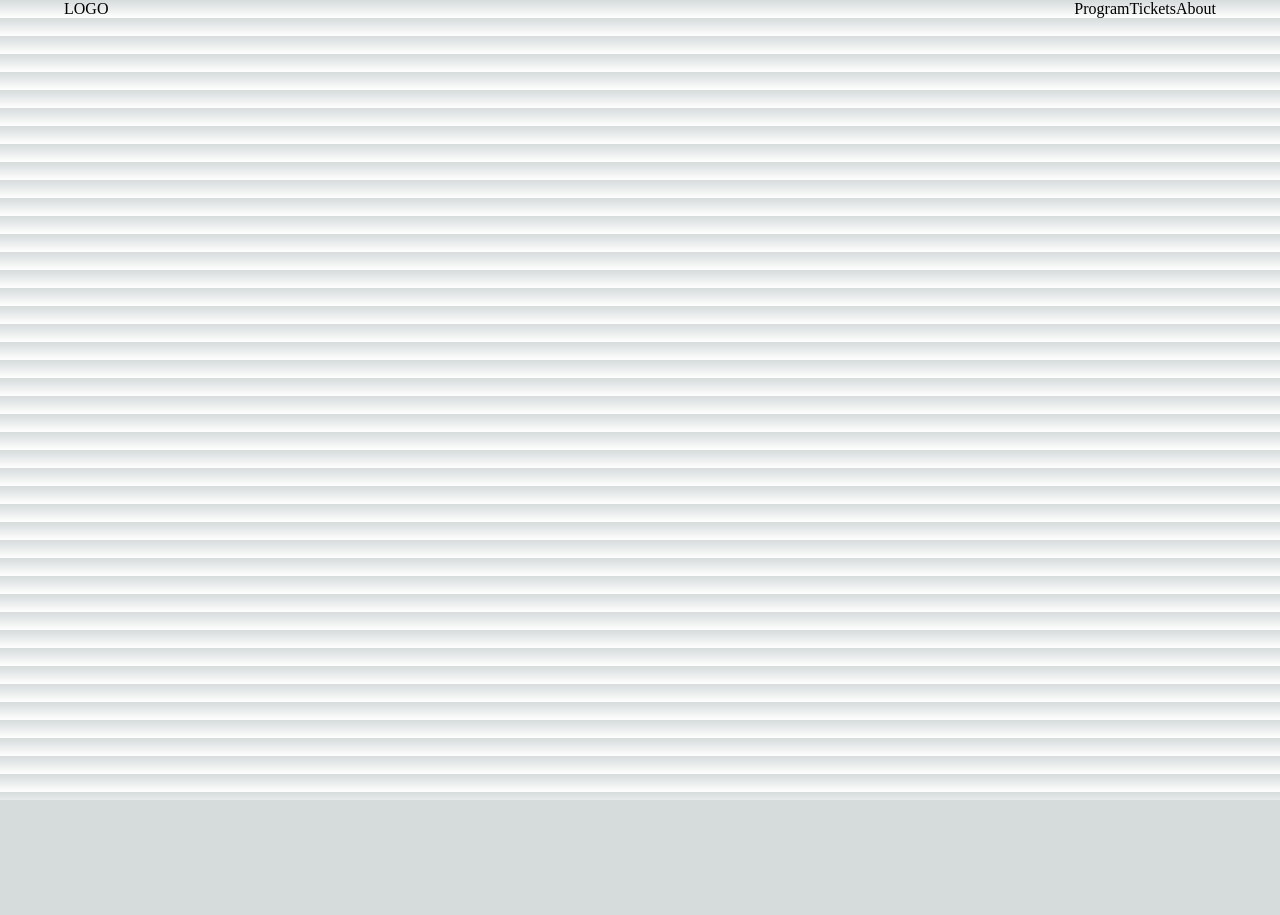
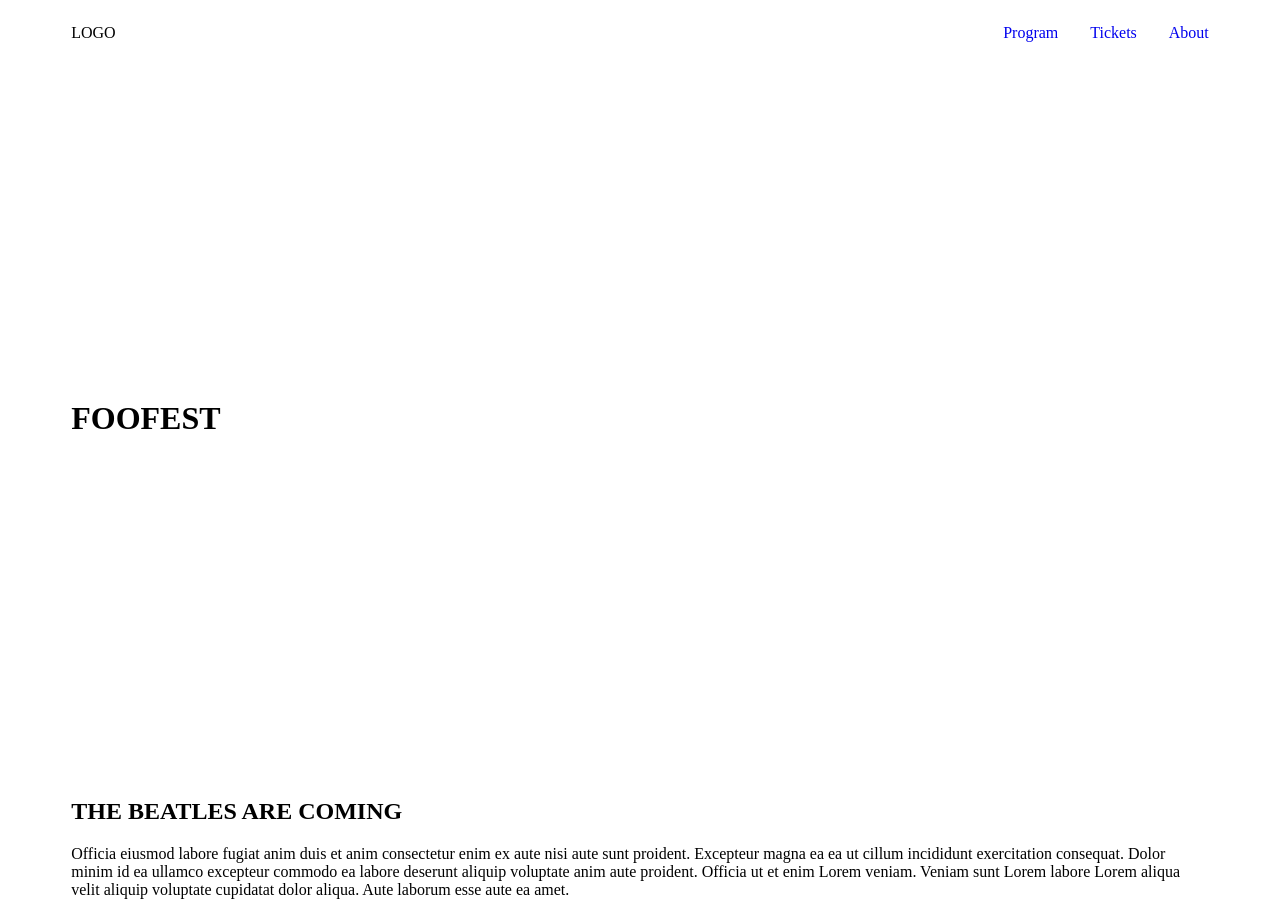
Before and after one commit to ozolinala/fooFestApp-forked, a Next.js app: page / in a window 1280 px wide. Before the commit the page ends 800 px from the top, so only its background shows below. Built offline with nearby package versions, Linux system fonts and the light colour scheme.

Commit message:
Hero section + announcements

```diff
--- /dev/null
+++ b/pages/components/HeroSection.js
@@ -0,0 +1,13 @@
+import React from "react";
+import styles from "@/styles/Home.module.css";
+
+export const HeroSection = () => {
+  return (
+    <div className={styles.HeroSection}>
+      <div className={styles.heroText}>
+        <h1>FOOFEST</h1>
+      </div>
+      <div className={styles.heroGraphics}></div>
+    </div>
+  );
+};
--- a/pages/index.js
+++ b/pages/index.js
@@ -3,6 +3,7 @@
 import { Inter } from "next/font/google";
 import styles from "@/styles/Home.module.css";
 import { Navbar } from "./components/Navbar";
+import { HeroSection } from "./components/HeroSection";
 
 export default function Home() {
   return (
@@ -13,13 +14,28 @@
         <meta name="viewport" content="width=device-width, initial-scale=1" />
         <link rel="icon" href="/favicon.ico" />
       </Head>
-      <body className={styles.Body}>
-        <header>
-          <Navbar />
-        </header>
-        <main></main>
-        <footer></footer>
-      </body>
+      <header className={styles.Header}>
+        <Navbar />
+      </header>
+      <main className={styles.Main}>
+        <HeroSection />
+        <div className={styles.announcementRightPic}>
+          <div>
+            <h2>THE BEATLES ARE COMING</h2>
+            <p>
+              Officia eiusmod labore fugiat anim duis et anim consectetur enim
+              ex aute nisi aute sunt proident. Excepteur magna ea ea ut cillum
+              incididunt exercitation consequat. Dolor minim id ea ullamco
+              excepteur commodo ea labore deserunt aliquip voluptate anim aute
+              proident. Officia ut et enim Lorem veniam. Veniam sunt Lorem
+              labore Lorem aliqua velit aliquip voluptate cupidatat dolor
+              aliqua. Aute laborum esse aute ea amet.
+            </p>
+          </div>
+          <div></div>
+        </div>
+      </main>
+      <footer></footer>
     </>
   );
 }
--- a/styles/Home.module.css
+++ b/styles/Home.module.css
@@ -7,241 +7,23 @@
 .navLinks {
   display: flex;
   list-style: none;
+  gap: 2rem;
+  text-decoration: none;
 }
 
-.Body {
+.Header {
   width: 90%;
   margin: auto;
 }
 
-/*NEXTJS PREMADE STUFF*/
-
-.main {
-  display: flex;
-  flex-direction: column;
-  justify-content: space-between;
-  align-items: center;
-  padding: 6rem;
-  min-height: 100vh;
+.Main {
+  width: 90%;
+  margin: auto;
 }
 
-.description {
-  display: inherit;
-  justify-content: inherit;
-  align-items: inherit;
-  font-size: 0.85rem;
-  max-width: var(--max-width);
+.HeroSection {
+  height: 90vh;
+  display: flex;
+  align-items: center;
   width: 100%;
-  z-index: 2;
-  font-family: var(--font-mono);
 }
-
-.description a {
-  display: flex;
-  justify-content: center;
-  align-items: center;
-  gap: 0.5rem;
-}
-
-.description p {
-  position: relative;
-  margin: 0;
-  padding: 1rem;
-  background-color: rgba(var(--callout-rgb), 0.5);
-  border: 1px solid rgba(var(--callout-border-rgb), 0.3);
-  border-radius: var(--border-radius);
-}
-
-.code {
-  font-weight: 700;
-  font-family: var(--font-mono);
-}
-
-.grid {
-  display: grid;
-  grid-template-columns: repeat(4, minmax(25%, auto));
-  width: var(--max-width);
-  max-width: 100%;
-}
-
-.card {
-  padding: 1rem 1.2rem;
-  border-radius: var(--border-radius);
-  background: rgba(var(--card-rgb), 0);
-  border: 1px solid rgba(var(--card-border-rgb), 0);
-  transition: background 200ms, border 200ms;
-}
-
-.card span {
-  display: inline-block;
-  transition: transform 200ms;
-}
-
-.card h2 {
-  font-weight: 600;
-  margin-bottom: 0.7rem;
-}
-
-.card p {
-  margin: 0;
-  opacity: 0.6;
-  font-size: 0.9rem;
-  line-height: 1.5;
-  max-width: 30ch;
-}
-
-.center {
-  display: flex;
-  justify-content: center;
-  align-items: center;
-  position: relative;
-  padding: 4rem 0;
-}
-
-.center::before {
-  background: var(--secondary-glow);
-  border-radius: 50%;
-  width: 480px;
-  height: 360px;
-  margin-left: -400px;
-}
-
-.center::after {
-  background: var(--primary-glow);
-  width: 240px;
-  height: 180px;
-  z-index: -1;
-}
-
-.center::before,
-.center::after {
-  content: "";
-  left: 50%;
-  position: absolute;
-  filter: blur(45px);
-  transform: translateZ(0);
-}
-
-.logo {
-  position: relative;
-}
-/* Enable hover only on non-touch devices */
-@media (hover: hover) and (pointer: fine) {
-  .card:hover {
-    background: rgba(var(--card-rgb), 0.1);
-    border: 1px solid rgba(var(--card-border-rgb), 0.15);
-  }
-
-  .card:hover span {
-    transform: translateX(4px);
-  }
-}
-
-@media (prefers-reduced-motion) {
-  .card:hover span {
-    transform: none;
-  }
-}
-
-/* Mobile */
-@media (max-width: 700px) {
-  .content {
-    padding: 4rem;
-  }
-
-  .grid {
-    grid-template-columns: 1fr;
-    margin-bottom: 120px;
-    max-width: 320px;
-    text-align: center;
-  }
-
-  .card {
-    padding: 1rem 2.5rem;
-  }
-
-  .card h2 {
-    margin-bottom: 0.5rem;
-  }
-
-  .center {
-    padding: 8rem 0 6rem;
-  }
-
-  .center::before {
-    transform: none;
-    height: 300px;
-  }
-
-  .description {
-    font-size: 0.8rem;
-  }
-
-  .description a {
-    padding: 1rem;
-  }
-
-  .description p,
-  .description div {
-    display: flex;
-    justify-content: center;
-    position: fixed;
-    width: 100%;
-  }
-
-  .description p {
-    align-items: center;
-    inset: 0 0 auto;
-    padding: 2rem 1rem 1.4rem;
-    border-radius: 0;
-    border: none;
-    border-bottom: 1px solid rgba(var(--callout-border-rgb), 0.25);
-    background: linear-gradient(
-      to bottom,
-      rgba(var(--background-start-rgb), 1),
-      rgba(var(--callout-rgb), 0.5)
-    );
-    background-clip: padding-box;
-    backdrop-filter: blur(24px);
-  }
-
-  .description div {
-    align-items: flex-end;
-    pointer-events: none;
-    inset: auto 0 0;
-    padding: 2rem;
-    height: 200px;
-    background: linear-gradient(
-      to bottom,
-      transparent 0%,
-      rgb(var(--background-end-rgb)) 40%
-    );
-    z-index: 1;
-  }
-}
-
-/* Tablet and Smaller Desktop */
-@media (min-width: 701px) and (max-width: 1120px) {
-  .grid {
-    grid-template-columns: repeat(2, 50%);
-  }
-}
-
-@media (prefers-color-scheme: dark) {
-  .vercelLogo {
-    filter: invert(1);
-  }
-
-  .logo {
-    filter: invert(1) drop-shadow(0 0 0.3rem #ffffff70);
-  }
-}
-
-@keyframes rotate {
-  from {
-    transform: rotate(360deg);
-  }
-  to {
-    transform: rotate(0deg);
-  }
-}
--- a/styles/globals.css
+++ b/styles/globals.css
@@ -1,107 +1,3 @@
-:root {
-  --max-width: 1100px;
-  --border-radius: 12px;
-  --font-mono: ui-monospace, Menlo, Monaco, 'Cascadia Mono', 'Segoe UI Mono',
-    'Roboto Mono', 'Oxygen Mono', 'Ubuntu Monospace', 'Source Code Pro',
-    'Fira Mono', 'Droid Sans Mono', 'Courier New', monospace;
-
-  --foreground-rgb: 0, 0, 0;
-  --background-start-rgb: 214, 219, 220;
-  --background-end-rgb: 255, 255, 255;
-
-  --primary-glow: conic-gradient(
-    from 180deg at 50% 50%,
-    #16abff33 0deg,
-    #0885ff33 55deg,
-    #54d6ff33 120deg,
-    #0071ff33 160deg,
-    transparent 360deg
-  );
-  --secondary-glow: radial-gradient(
-    rgba(255, 255, 255, 1),
-    rgba(255, 255, 255, 0)
-  );
-
-  --tile-start-rgb: 239, 245, 249;
-  --tile-end-rgb: 228, 232, 233;
-  --tile-border: conic-gradient(
-    #00000080,
-    #00000040,
-    #00000030,
-    #00000020,
-    #00000010,
-    #00000010,
-    #00000080
-  );
-
-  --callout-rgb: 238, 240, 241;
-  --callout-border-rgb: 172, 175, 176;
-  --card-rgb: 180, 185, 188;
-  --card-border-rgb: 131, 134, 135;
-}
-
-@media (prefers-color-scheme: dark) {
-  :root {
-    --foreground-rgb: 255, 255, 255;
-    --background-start-rgb: 0, 0, 0;
-    --background-end-rgb: 0, 0, 0;
-
-    --primary-glow: radial-gradient(rgba(1, 65, 255, 0.4), rgba(1, 65, 255, 0));
-    --secondary-glow: linear-gradient(
-      to bottom right,
-      rgba(1, 65, 255, 0),
-      rgba(1, 65, 255, 0),
-      rgba(1, 65, 255, 0.3)
-    );
-
-    --tile-start-rgb: 2, 13, 46;
-    --tile-end-rgb: 2, 5, 19;
-    --tile-border: conic-gradient(
-      #ffffff80,
-      #ffffff40,
-      #ffffff30,
-      #ffffff20,
-      #ffffff10,
-      #ffffff10,
-      #ffffff80
-    );
-
-    --callout-rgb: 20, 20, 20;
-    --callout-border-rgb: 108, 108, 108;
-    --card-rgb: 100, 100, 100;
-    --card-border-rgb: 200, 200, 200;
-  }
-}
-
-* {
-  box-sizing: border-box;
-  padding: 0;
-  margin: 0;
-}
-
-html,
-body {
-  max-width: 100vw;
-  overflow-x: hidden;
-}
-
-body {
-  color: rgb(var(--foreground-rgb));
-  background: linear-gradient(
-      to bottom,
-      transparent,
-      rgb(var(--background-end-rgb))
-    )
-    rgb(var(--background-start-rgb));
-}
-
 a {
-  color: inherit;
   text-decoration: none;
 }
-
-@media (prefers-color-scheme: dark) {
-  html {
-    color-scheme: dark;
-  }
-}
```
